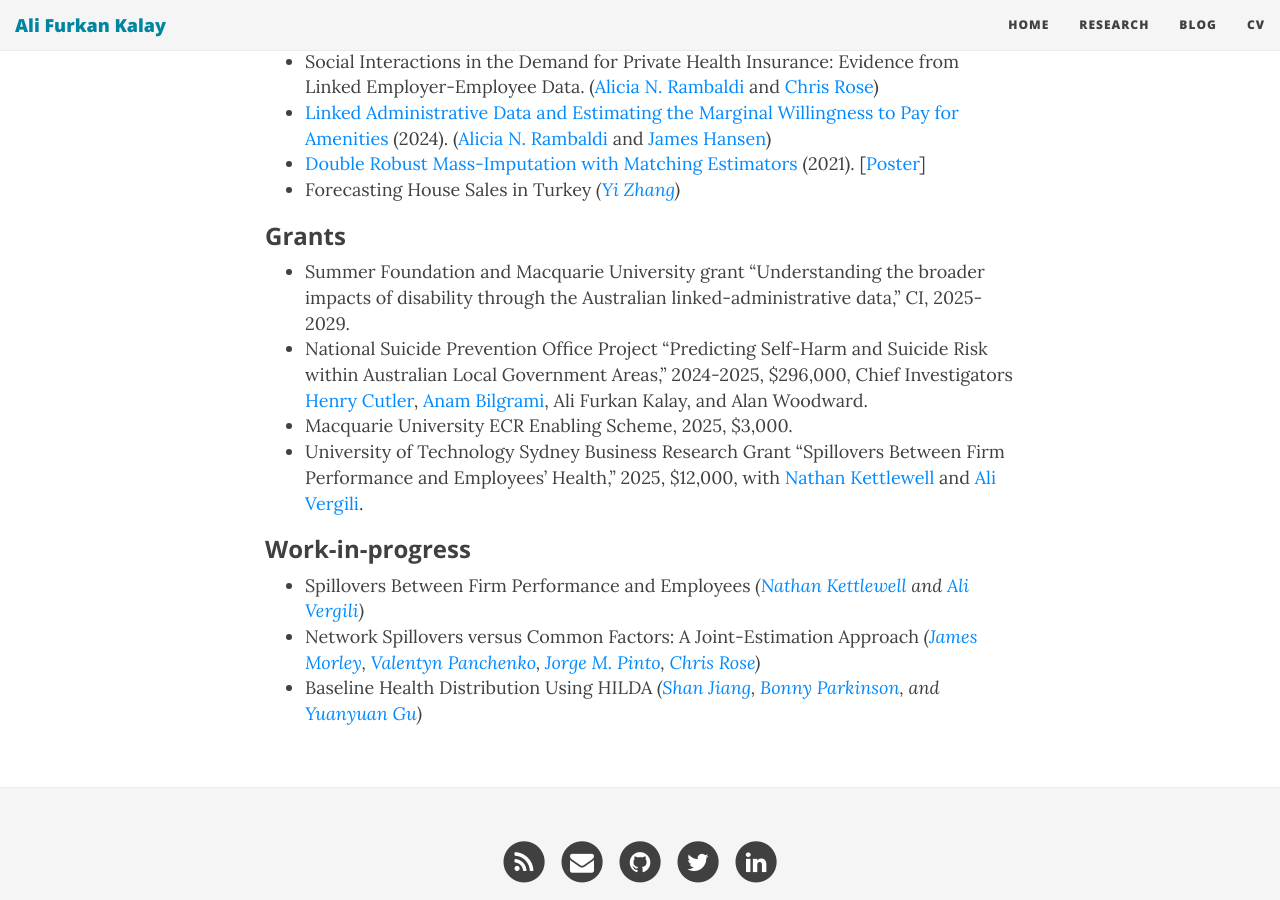
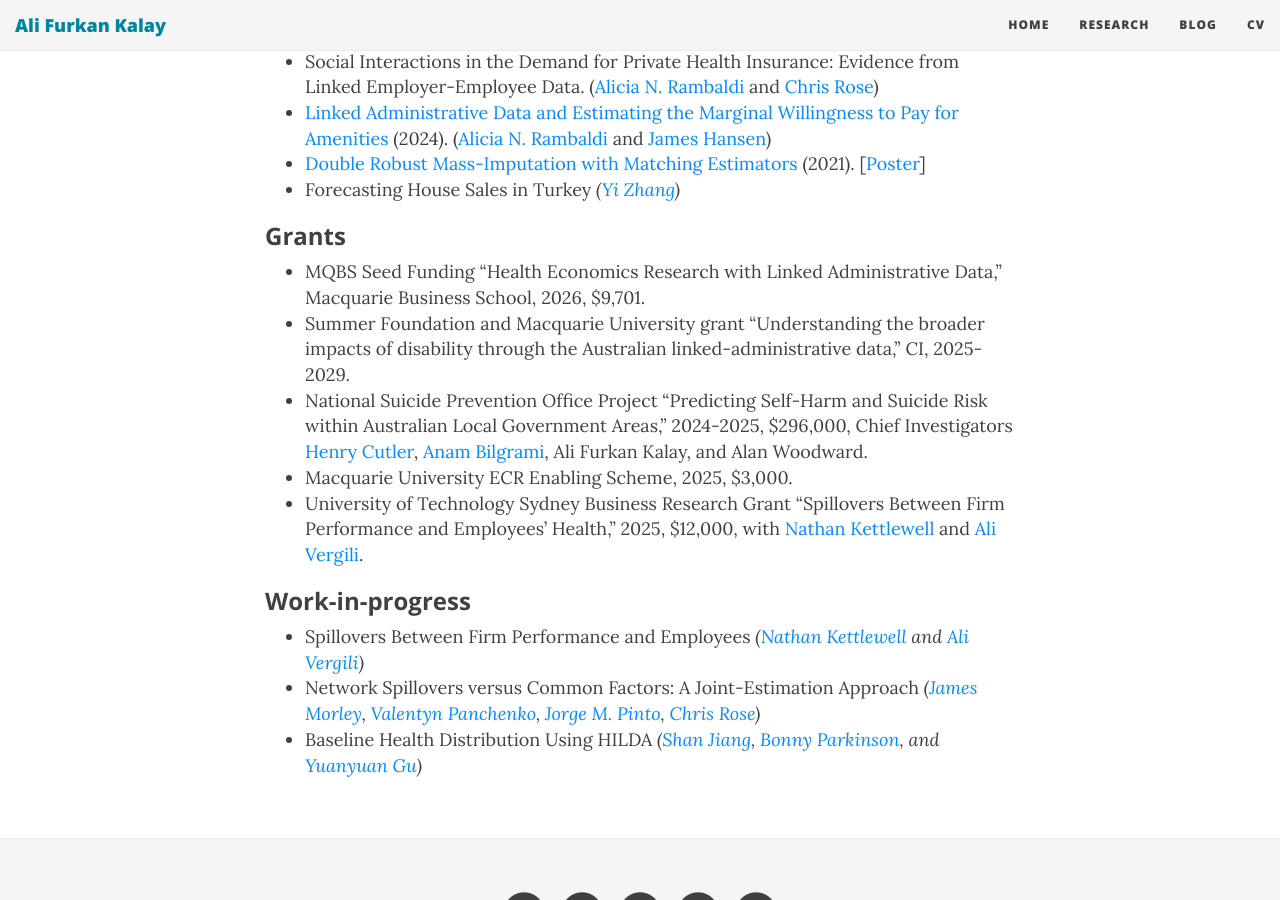
Before and after one commit to alfurka/alfurka.github.io, a Jekyll site: the page built from research.md, in a window 1280 px wide and 900 px high, scrolled down 881 px. Built offline with Jekyll 4.4.1, drawn with Linux system fonts in a browser that asks for light colours; nearby versions of some CDN libraries.

Commit message:
Add MQBS seed funding grant; list Kadek Hendra Darmawan as RA

```diff
--- a/research.md
+++ b/research.md
@@ -22,6 +22,7 @@ My research interests span health economics and theoretical/applied econometrics
 
 ### Grants
 
+- MQBS Seed Funding "Health Economics Research with Linked Administrative Data," Macquarie Business School, 2026, $9,701.
 - Summer Foundation and Macquarie University grant "Understanding the broader impacts of disability through the Australian linked-administrative data," CI, 2025-2029.
 - National Suicide Prevention Office Project "Predicting Self-Harm and Suicide Risk within Australian Local Government Areas," 2024-2025, $296,000, Chief Investigators [Henry Cutler](https://researchers.mq.edu.au/en/persons/henry-cutler), [Anam Bilgrami](https://sites.google.com/mq.edu.au/anambilgrami/home), Ali Furkan Kalay, and Alan Woodward.
 - Macquarie University ECR Enabling Scheme, 2025, $3,000.
```
Also changed, not shown: 3 other files.
